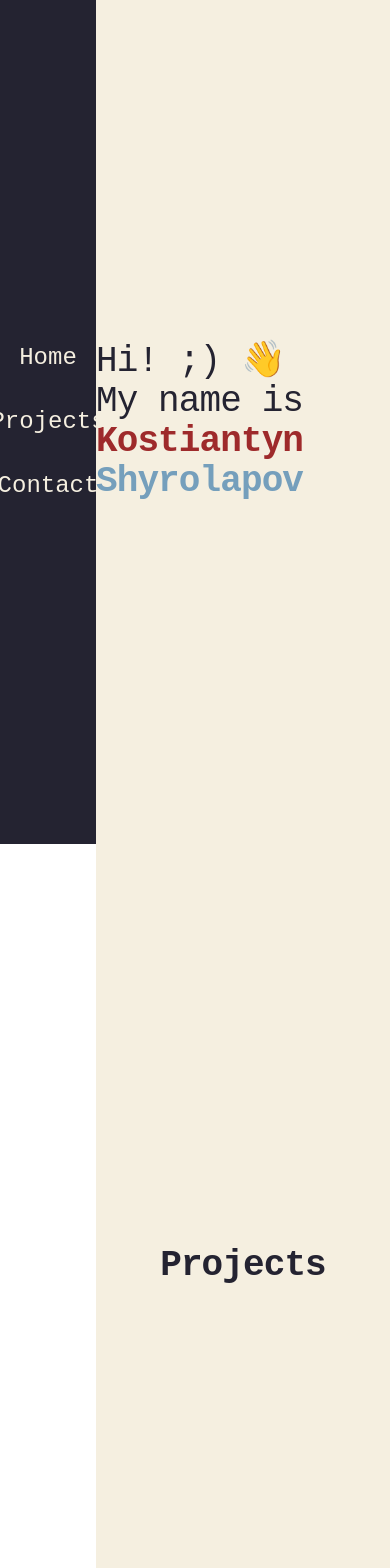
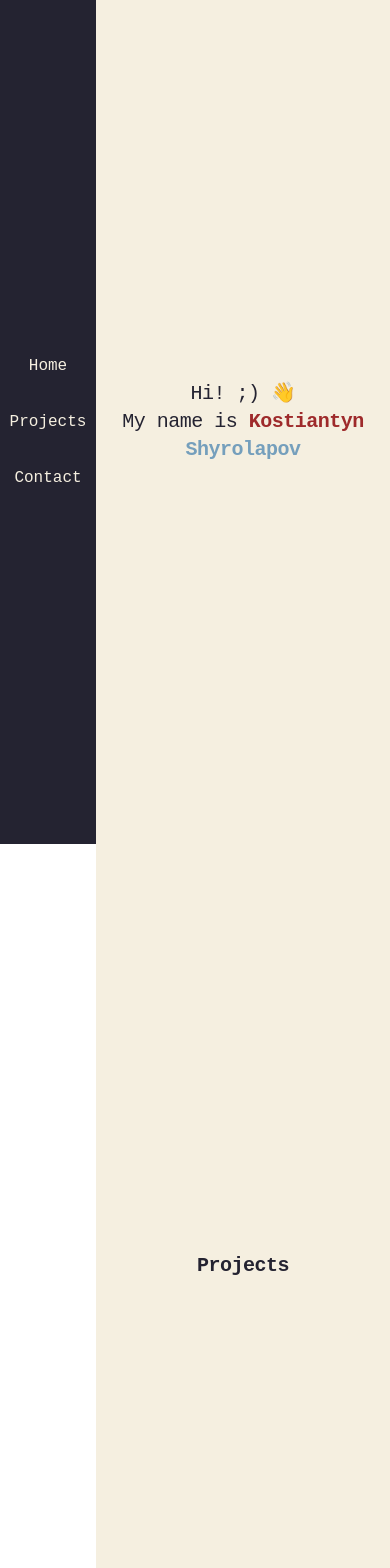
Before and after one commit to kshyr/portfolio-v1, a Next.js app: page / in a window 390 px wide. Shown: the top 1568 px of the page. Built offline with nearby package versions, Linux system fonts and the light colour scheme.

Commit message:
basic layout stage: responsive text

```diff
--- a/components/Navbar.js
+++ b/components/Navbar.js
@@ -2,7 +2,7 @@ import { Link } from "react-scroll";
 
 export default function Navbar() {
   return (
-    <aside className="fixed h-screen bg-black text-l-wheat text-2xl top-0 flex flex-col justify-center items-center space-y-8 w-24 sm:w-32 md:w-44 lg:w-60 xl:w-80 [&>*]:cursor-pointer">
+    <aside className="fixed h-screen bg-black text-l-wheat text-base md:text-xl lg:text-2xl xl:text-3xl top-0 flex flex-col justify-center items-center space-y-8 w-24 sm:w-32 md:w-44 lg:w-60 xl:w-80 [&>*]:cursor-pointer">
       <div>
         <Link activeClass="active" smooth spy to="home">
           Home
--- a/components/Projects.js
+++ b/components/Projects.js
@@ -2,7 +2,7 @@ export default function Projects() {
   return (
     <div id="projects" className="h-screen bg-l-wheat ml-24 sm:ml-32 md:ml-44 lg:ml-60 xl:ml-80">
             <div className="flex h-screen flex-col justify-center items-center">
-        <h1 className="text-black text-4xl tracking-tight font-semibold">
+        <h1 className="text-black text-xl md:text-2xl lg:text-3xl xl:text-4xl  tracking-tight font-semibold">
           Projects
         </h1>
       </div>
--- a/components/Welcome.js
+++ b/components/Welcome.js
@@ -5,7 +5,7 @@ export default function Welcome() {
       id="home"
     >
       <div className="flex h-screen flex-col justify-center items-center">
-        <h1 className="text-black text-4xl tracking-tight">
+        <h1 className="text-black text-xl md:text-2xl lg:text-3xl xl:text-4xl tracking-tight text-center">
           Hi! ;) &#128075;<br></br> My name is
           <span className="text-red font-semibold"> Kostiantyn</span>
           <span className="text-blue font-semibold"> Shyrolapov</span>
```
